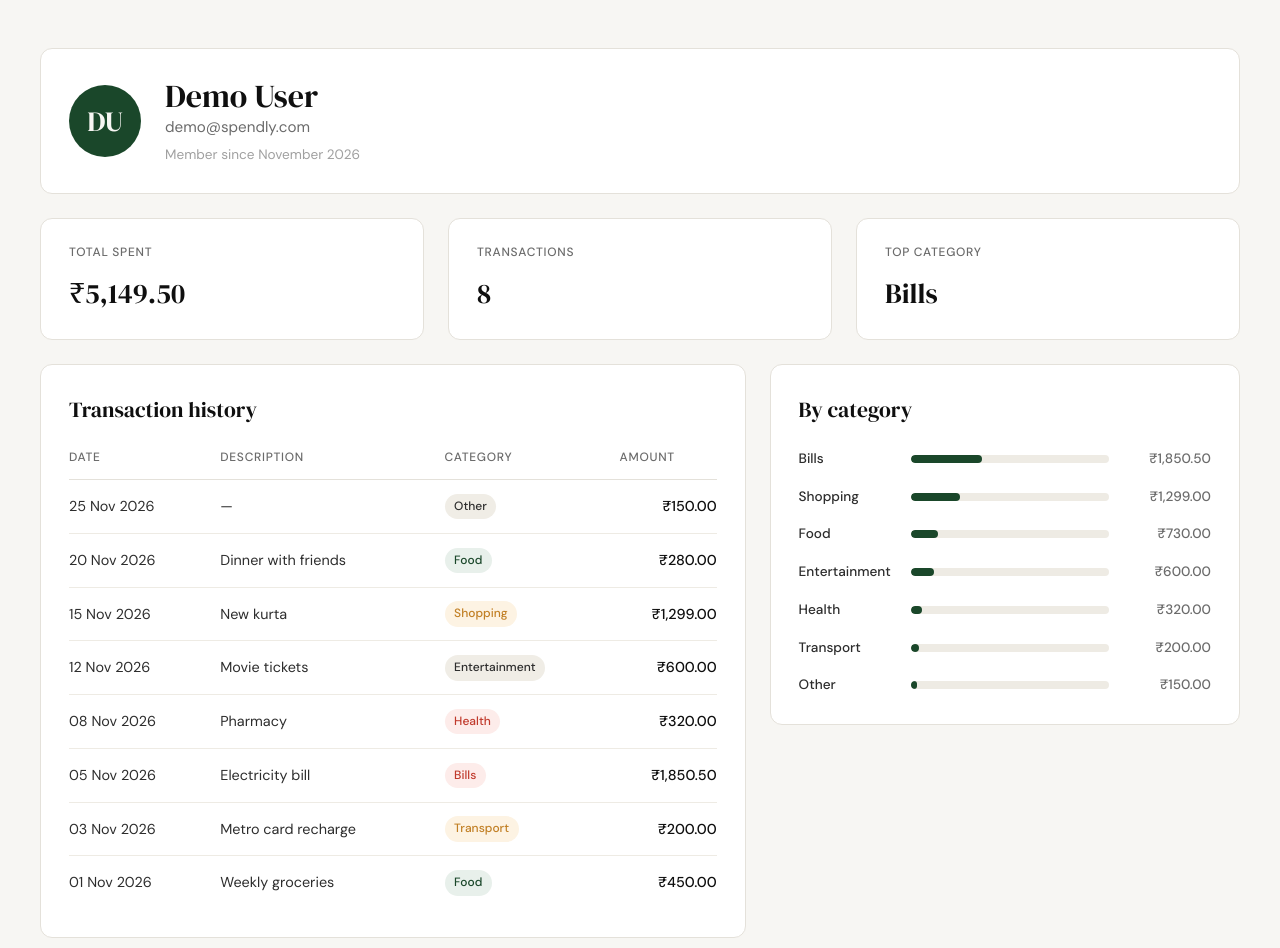
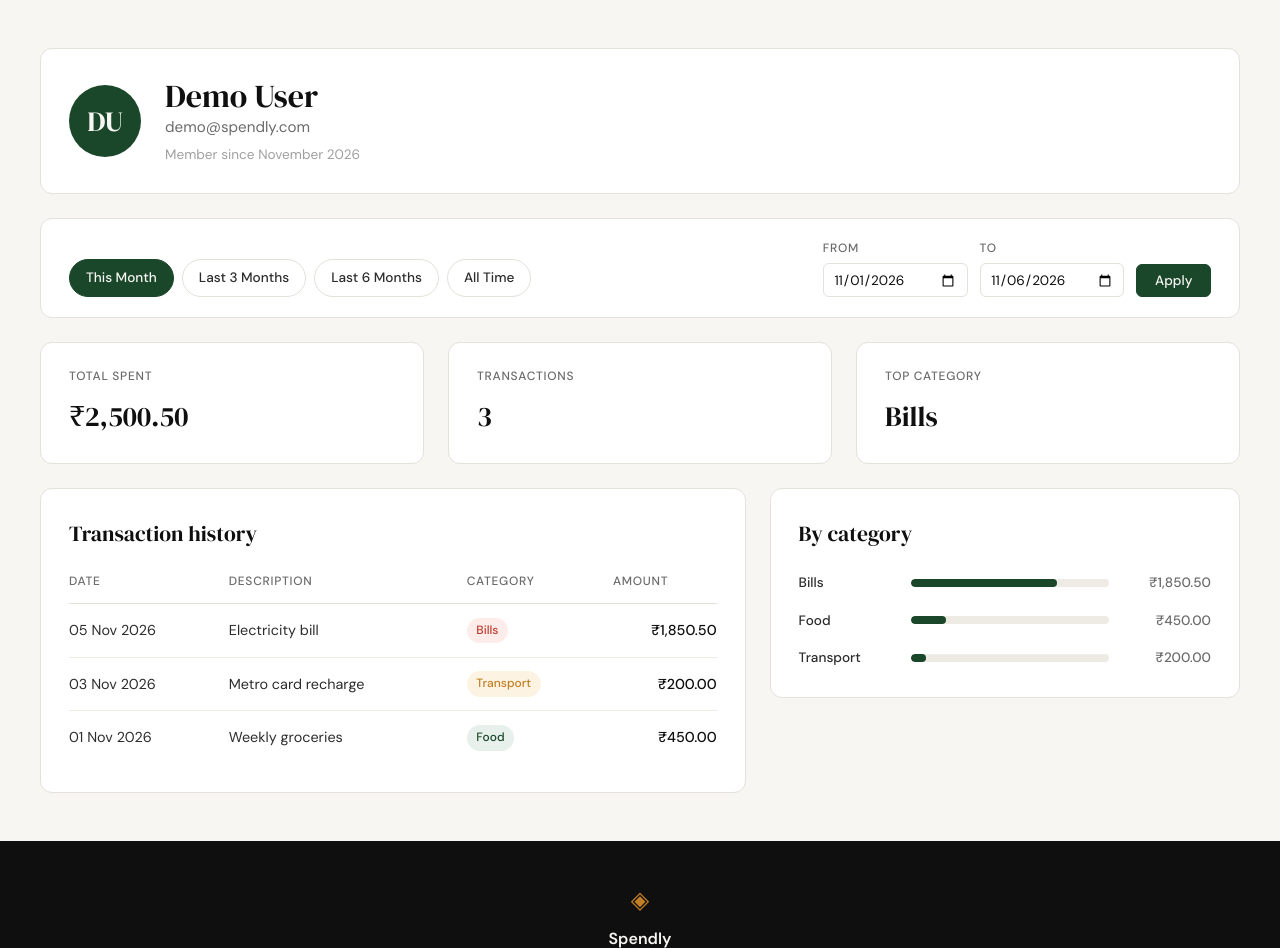
Before and after one commit to Devika35/spendly, a Flask app: page /profile?date_from=2026-11-01&date_to=2026-11-06 in a window 1280 px wide. Shown: the part 61-1009 px from the top of the page. Run offline with Flask 3, Linux system fonts and the light colour scheme; the visitor is signed in with stand-in values (Sample User, id 1); data comes from the database, SQL or seed files in the repository.

Commit message:
add date filter to profile page

```diff
--- a/app.py
+++ b/app.py
@@ -1,9 +1,18 @@
+import calendar
 import os
 import re
 import sqlite3
-from datetime import datetime
+from datetime import date, datetime
 
-from flask import Flask, redirect, render_template, request, session, url_for
+from flask import (
+    Flask,
+    flash,
+    redirect,
+    render_template,
+    request,
+    session,
+    url_for,
+)
 from werkzeug.security import check_password_hash
 
 from database.db import create_user, get_db, get_user_by_email, init_db, seed_db
@@ -23,6 +32,74 @@ app.secret_key = os.environ.get("SECRET_KEY", "dev-only-secret-key")
 with app.app_context():
     init_db()
     seed_db()
+
+
+# ------------------------------------------------------------------ #
+# Date filter helpers                                                 #
+# ------------------------------------------------------------------ #
+
+def _parse_iso_date(value):
+    """Return value as a canonical 'YYYY-MM-DD' string, or None if invalid.
+
+    strptime also accepts non-padded input like '2026-1-5'; re-serialising
+    via isoformat() normalises it so ISO strings compare correctly.
+    """
+    if not value:
+        return None
+    try:
+        return datetime.strptime(value, "%Y-%m-%d").date().isoformat()
+    except ValueError:
+        return None
+
+
+def _resolve_date_range(args):
+    """Return the validated (date_from, date_to) from query args.
+
+    Both bounds are required; a missing or malformed bound means no filter.
+    A reversed range flashes an error and also means no filter.
+    """
+    date_from = _parse_iso_date(args.get("date_from"))
+    date_to = _parse_iso_date(args.get("date_to"))
+    if date_from is None or date_to is None:
+        return None, None
+    # Canonical ISO date strings sort chronologically
+    if date_from > date_to:
+        flash("Start date must be before end date.")
+        return None, None
+    return date_from, date_to
+
+
+def _months_ago(d, n):
+    """Return the date n months before d, clamping the day to the month's end."""
+    month_index = d.year * 12 + (d.month - 1) - n
+    year, month = divmod(month_index, 12)
+    month += 1
+    day = min(d.day, calendar.monthrange(year, month)[1])
+    return date(year, month, day)
+
+
+def _build_presets(today):
+    """Quick-select ranges for the profile filter bar, as ISO strings.
+
+    Each preset has a stable `key` (used for the active state), a display
+    `label`, and its date bounds. "All Time" has no bounds.
+    """
+    today_iso = today.isoformat()
+    starts = [
+        ("this_month", "This Month", today.replace(day=1)),
+        ("last_3_months", "Last 3 Months", _months_ago(today, 3)),
+        ("last_6_months", "Last 6 Months", _months_ago(today, 6)),
+    ]
+    presets = [
+        {"key": key, "label": label,
+         "date_from": start.isoformat(), "date_to": today_iso}
+        for key, label, start in starts
+    ]
+    presets.append(
+        {"key": "all_time", "label": "All Time",
+         "date_from": None, "date_to": None}
+    )
+    return presets
 
 
 # ------------------------------------------------------------------ #
@@ -112,12 +189,28 @@ def profile():
         return redirect(url_for("login"))
     user["initials"] = "".join(w[0] for w in user["name"].split()[:2]).upper()
 
-    transactions = get_recent_transactions(session["user_id"])
+    date_from, date_to = _resolve_date_range(request.args)
+
+    transactions = get_recent_transactions(
+        session["user_id"], date_from=date_from, date_to=date_to
+    )
     for t in transactions:
         t["date"] = datetime.strptime(t["date"], "%Y-%m-%d").strftime("%d %b %Y")
 
-    stats = get_summary_stats(session["user_id"])
-    categories = get_category_breakdown(session["user_id"])
+    stats = get_summary_stats(
+        session["user_id"], date_from=date_from, date_to=date_to
+    )
+    categories = get_category_breakdown(
+        session["user_id"], date_from=date_from, date_to=date_to
+    )
+
+    presets = _build_presets(date.today())
+    # Key of the matching preset, or None for a custom range
+    active_preset = next(
+        (p["key"] for p in presets
+         if (p["date_from"], p["date_to"]) == (date_from, date_to)),
+        None,
+    )
 
     return render_template(
         "profile.html",
@@ -125,6 +218,10 @@ def profile():
         stats=stats,
         transactions=transactions,
         categories=categories,
+        presets=presets,
+        active_preset=active_preset,
+        date_from=date_from,
+        date_to=date_to,
     )
 
 
--- a/database/queries.py
+++ b/database/queries.py
@@ -7,6 +7,18 @@ get_db() and closes it before returning.
 from datetime import datetime
 
 from database.db import get_db
+
+
+def _date_clause(date_from, date_to):
+    """Return (sql_fragment, params) for an inclusive date range.
+
+    Filters only when both bounds are given; otherwise returns ("", []) so the
+    query is unchanged. The fragment is a fixed string (never user input) with
+    a leading space; the date values are always bound as ? parameters.
+    """
+    if date_from and date_to:
+        return " AND date BETWEEN ? AND ?", [date_from, date_to]
+    return "", []
 
 
 def get_user_by_id(user_id):
@@ -32,18 +44,20 @@ def get_user_by_id(user_id):
 
 # --- TRANSACTIONS --------------------------------------------------- #
 
-def get_recent_transactions(user_id, limit=10):
+def get_recent_transactions(user_id, limit=10, date_from=None, date_to=None):
     """Return the user's newest expenses as a list of dicts (newest first).
 
     Each dict has keys date (ISO 'YYYY-MM-DD'), description, category, amount.
-    Returns [] if the user has no expenses.
+    Optional date_from / date_to (ISO strings) limit results to that inclusive
+    range. Returns [] if the user has no expenses in range.
     """
+    date_sql, date_params = _date_clause(date_from, date_to)
     conn = get_db()
     try:
         rows = conn.execute(
             "SELECT date, description, category, amount FROM expenses "
-            "WHERE user_id = ? ORDER BY date DESC, id DESC LIMIT ?",
-            (user_id, limit),
+            f"WHERE user_id = ?{date_sql} ORDER BY date DESC, id DESC LIMIT ?",
+            (user_id, *date_params, limit),
         ).fetchall()
     finally:
         conn.close()
@@ -64,19 +78,23 @@ def get_recent_transactions(user_id, limit=10):
 
 # --- SUMMARY STATS -------------------------------------------------- #
 
-def get_summary_stats(user_id):
-    """Return {"total_spent", "transaction_count", "top_category"} for the user."""
+def get_summary_stats(user_id, date_from=None, date_to=None):
+    """Return {"total_spent", "transaction_count", "top_category"} for the user.
+
+    Optional date_from / date_to (ISO strings) limit stats to that inclusive range.
+    """
+    date_sql, date_params = _date_clause(date_from, date_to)
     conn = get_db()
     try:
         totals = conn.execute(
             "SELECT COALESCE(SUM(amount), 0) AS total, COUNT(*) AS cnt "
-            "FROM expenses WHERE user_id = ?",
-            (user_id,),
+            f"FROM expenses WHERE user_id = ?{date_sql}",
+            (user_id, *date_params),
         ).fetchone()
         top = conn.execute(
-            "SELECT category FROM expenses WHERE user_id = ? "
+            f"SELECT category FROM expenses WHERE user_id = ?{date_sql} "
             "GROUP BY category ORDER BY SUM(amount) DESC LIMIT 1",
-            (user_id,),
+            (user_id, *date_params),
         ).fetchone()
     finally:
         conn.close()
@@ -96,18 +114,22 @@ def get_summary_stats(user_id):
 
 # --- CATEGORY BREAKDOWN --------------------------------------------- #
 
-def get_category_breakdown(user_id):
+def get_category_breakdown(user_id, date_from=None, date_to=None):
     """Return [{"name", "amount", "pct"}] per category, largest first.
 
     pct values are ints that sum to exactly 100; the largest category absorbs
-    the rounding remainder. Returns [] when the user has no expenses.
+    the rounding remainder. Optional date_from / date_to (ISO strings) limit
+    the breakdown to that inclusive range. Returns [] when there are no
+    expenses in range.
     """
+    date_sql, date_params = _date_clause(date_from, date_to)
     conn = get_db()
     try:
         rows = conn.execute(
             "SELECT category, SUM(amount) AS total FROM expenses "
-            "WHERE user_id = ? GROUP BY category ORDER BY SUM(amount) DESC",
-            (user_id,),
+            f"WHERE user_id = ?{date_sql} "
+            "GROUP BY category ORDER BY SUM(amount) DESC",
+            (user_id, *date_params),
         ).fetchall()
     finally:
         conn.close()
--- a/static/css/profile.css
+++ b/static/css/profile.css
@@ -77,6 +77,99 @@
     color: var(--ink-faint);
     font-size: 0.85rem;
     margin-top: 0.25rem;
+}
+
+/* Filter bar -------------------------------------------------------- */
+
+.profile-filter {
+    display: flex;
+    flex-wrap: wrap;
+    align-items: flex-end;
+    justify-content: space-between;
+    gap: 1rem 1.5rem;
+    padding: 1.25rem 1.75rem;
+}
+
+.profile-filter-error {
+    margin-bottom: 0;
+}
+
+.profile-filter-presets {
+    display: flex;
+    flex-wrap: wrap;
+    gap: 0.5rem;
+}
+
+.profile-filter-preset {
+    padding: 0.45rem 1rem;
+    border: 1px solid var(--border);
+    border-radius: 999px;
+    font-size: 0.85rem;
+    font-weight: 500;
+    color: var(--ink-soft);
+    text-decoration: none;
+    transition: background 0.15s, color 0.15s, border-color 0.15s;
+}
+
+.profile-filter-preset:hover {
+    border-color: var(--accent);
+    color: var(--accent);
+}
+
+.profile-filter-preset.is-active {
+    background: var(--accent);
+    border-color: var(--accent);
+    color: var(--paper);
+}
+
+.profile-filter-form {
+    display: flex;
+    flex-wrap: wrap;
+    align-items: flex-end;
+    gap: 0.75rem;
+}
+
+.profile-filter-field {
+    display: flex;
+    flex-direction: column;
+    gap: 0.3rem;
+}
+
+.profile-filter-field input {
+    font-family: var(--font-body);
+    font-size: 0.85rem;
+    color: var(--ink);
+    background: var(--paper-card);
+    border: 1px solid var(--border);
+    border-radius: var(--radius-sm);
+    padding: 0.4rem 0.6rem;
+}
+
+.profile-filter-field input:focus {
+    outline: none;
+    border-color: var(--accent);
+}
+
+.profile-filter-form.is-active .profile-filter-field input {
+    border-color: var(--accent);
+    background: var(--accent-light);
+}
+
+.profile-filter-apply {
+    font-family: var(--font-body);
+    font-size: 0.85rem;
+    font-weight: 500;
+    color: var(--paper);
+    background: var(--accent);
+    border: 1px solid var(--accent);
+    border-radius: var(--radius-sm);
+    padding: 0.45rem 1.1rem;
+    cursor: pointer;
+}
+
+.profile-filter-apply:hover {
+    background: var(--ink);
+    border-color: var(--ink);
 }
 
 /* Stats ------------------------------------------------------------- */
@@ -262,4 +355,6 @@
     .profile-header { flex-direction: column; text-align: center; gap: 1rem; }
     .profile-stats { grid-template-columns: 1fr; gap: 1rem; }
     .profile-bar-row { grid-template-columns: 80px 1fr 80px; }
+    .profile-filter { flex-direction: column; align-items: stretch; padding: 1.25rem; }
+    .profile-filter-form { flex-direction: column; align-items: stretch; }
 }
--- a/templates/profile.html
+++ b/templates/profile.html
@@ -17,6 +17,35 @@
                 <p class="profile-email">{{ user.email }}</p>
                 <p class="profile-since">Member since {{ user.member_since }}</p>
             </div>
+        </div>
+
+        {% with messages = get_flashed_messages() %}
+        {% for message in messages %}
+        <div class="auth-error profile-filter-error">{{ message }}</div>
+        {% endfor %}
+        {% endwith %}
+
+        <div class="profile-card profile-filter">
+            <nav class="profile-filter-presets" aria-label="Date range presets">
+                {% for p in presets %}
+                <a href="{{ url_for('profile', date_from=p.date_from, date_to=p.date_to) }}"
+                   class="profile-filter-preset{% if p.key == active_preset %} is-active{% endif %}"
+                   {% if p.key == active_preset %}aria-current="page"{% endif %}>{{ p.label }}</a>
+                {% endfor %}
+            </nav>
+
+            <form method="get" action="{{ url_for('profile') }}"
+                  class="profile-filter-form{% if active_preset is none %} is-active{% endif %}">
+                <label class="profile-filter-field">
+                    <span class="profile-label">From</span>
+                    <input type="date" name="date_from" value="{{ date_from or '' }}" required>
+                </label>
+                <label class="profile-filter-field">
+                    <span class="profile-label">To</span>
+                    <input type="date" name="date_to" value="{{ date_to or '' }}" required>
+                </label>
+                <button type="submit" class="profile-filter-apply">Apply</button>
+            </form>
         </div>
 
         <div class="profile-stats">
```
Also changed, not shown: tests/test_06-date-filter-profile-page.py (added, +460 -0 lines), .claude/specs/06-date-filter-profile-page.md (added).
